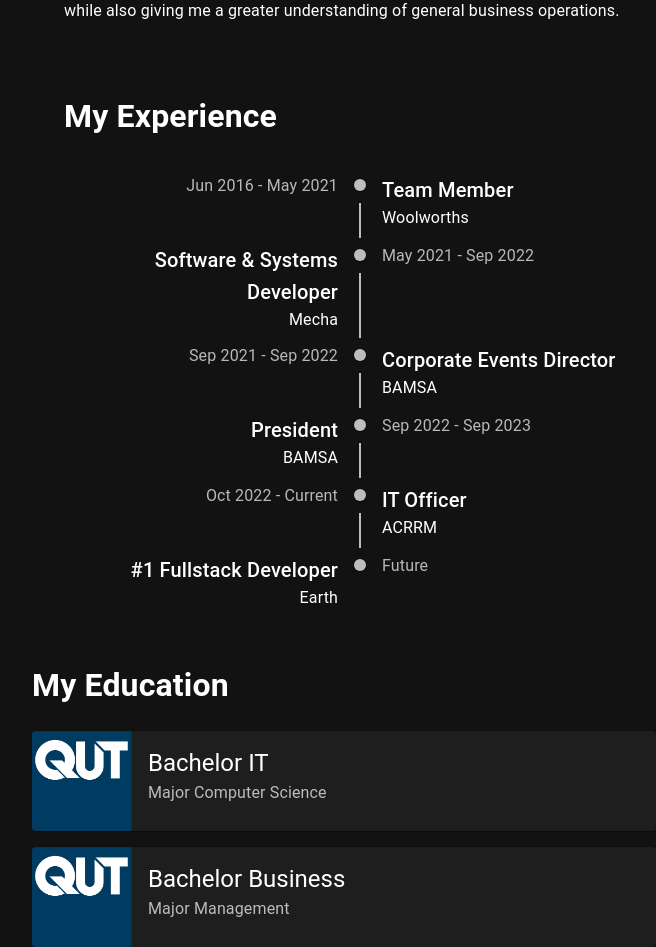
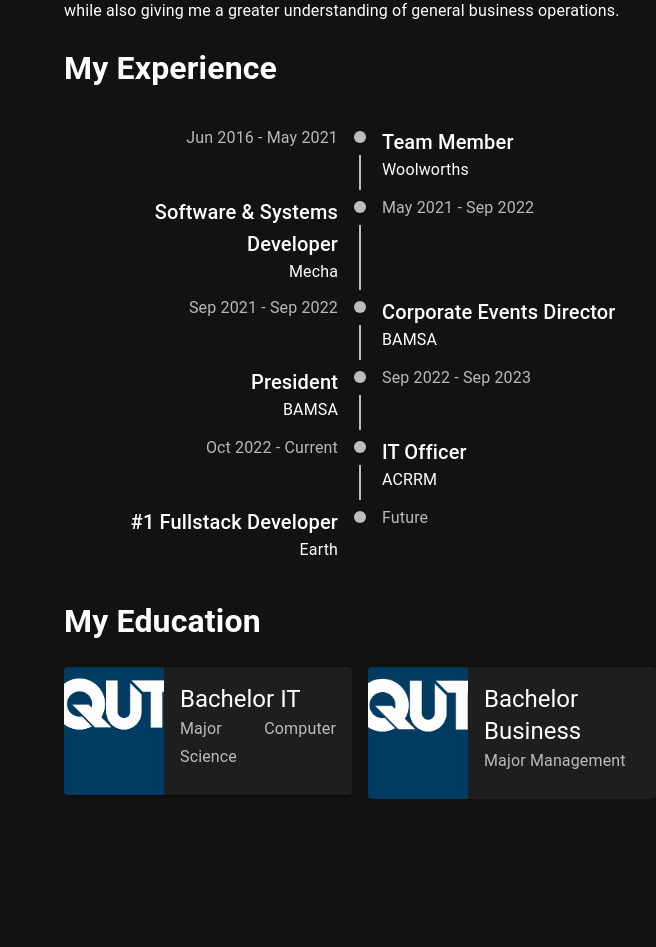
Before and after one commit to JonoMN/JonoMN.github.io, a React (Create React App) app: page / in a window 1280 px wide. Shown: the part 1500-2447 px from the top of the page, without its empty margins (280-936 px from the left). After the commit the page ends 2299 px from the top, so only its background shows below. Built offline with nearby package versions, Linux system fonts and the light colour scheme.

Commit message:
Moved Timeline to Component

```diff
--- /dev/null
+++ b/src/components/Timeline.js
@@ -0,0 +1,106 @@
+import Typography from "@mui/material/Typography";
+import Timeline from "@mui/lab/Timeline";
+import TimelineItem from "@mui/lab/TimelineItem";
+import TimelineSeparator from "@mui/lab/TimelineSeparator";
+import TimelineConnector from "@mui/lab/TimelineConnector";
+import TimelineContent from "@mui/lab/TimelineContent";
+import TimelineDot from "@mui/lab/TimelineDot";
+import TimelineOppositeContent from "@mui/lab/TimelineOppositeContent";
+
+function TimelineComponent() {
+  return (
+    <Timeline position="alternate">
+      <TimelineItem>
+        <TimelineOppositeContent color="text.secondary">
+          Jun 2016 - May 2021
+        </TimelineOppositeContent>
+        <TimelineSeparator>
+          <TimelineDot />
+          <TimelineConnector />
+        </TimelineSeparator>
+        <TimelineContent>
+          <Typography variant="h6" component="span">
+            Team Member
+          </Typography>
+          <Typography>Woolworths</Typography>
+        </TimelineContent>
+      </TimelineItem>
+      <TimelineItem>
+        <TimelineOppositeContent color="text.secondary">
+          May 2021 - Sep 2022
+        </TimelineOppositeContent>
+        <TimelineSeparator>
+          <TimelineDot />
+          <TimelineConnector />
+        </TimelineSeparator>
+        <TimelineContent>
+          <Typography variant="h6" component="span">
+            Software & Systems Developer
+          </Typography>
+          <Typography>Mecha</Typography>
+        </TimelineContent>
+      </TimelineItem>
+      <TimelineItem>
+        <TimelineOppositeContent color="text.secondary">
+          Sep 2021 - Sep 2022
+        </TimelineOppositeContent>
+        <TimelineSeparator>
+          <TimelineDot />
+          <TimelineConnector />
+        </TimelineSeparator>
+        <TimelineContent>
+          <Typography variant="h6" component="span">
+            Corporate Events Director
+          </Typography>
+          <Typography>BAMSA</Typography>
+        </TimelineContent>
+      </TimelineItem>
+      <TimelineItem>
+        <TimelineOppositeContent color="text.secondary">
+          Sep 2022 - Sep 2023
+        </TimelineOppositeContent>
+        <TimelineSeparator>
+          <TimelineDot />
+          <TimelineConnector />
+        </TimelineSeparator>
+        <TimelineContent>
+          <Typography variant="h6" component="span">
+            President
+          </Typography>
+          <Typography>BAMSA</Typography>
+        </TimelineContent>
+      </TimelineItem>
+      <TimelineItem>
+        <TimelineOppositeContent color="text.secondary">
+          Oct 2022 - Current
+        </TimelineOppositeContent>
+        <TimelineSeparator>
+          <TimelineDot />
+          <TimelineConnector />
+        </TimelineSeparator>
+        <TimelineContent>
+          <Typography variant="h6" component="span">
+            IT Officer
+          </Typography>
+          <Typography>ACRRM</Typography>
+        </TimelineContent>
+      </TimelineItem>
+      <TimelineItem>
+        <TimelineOppositeContent color="text.secondary">
+          Future
+        </TimelineOppositeContent>
+        <TimelineSeparator>
+          <TimelineDot />
+        </TimelineSeparator>
+        <TimelineContent>
+          <Typography variant="h6" component="span">
+            #1 Fullstack Developer
+          </Typography>
+          <Typography>Earth</Typography>
+        </TimelineContent>
+      </TimelineItem>
+    </Timeline>
+  );
+}
+
+export default TimelineComponent;
--- a/src/pages/home.js
+++ b/src/pages/home.js
@@ -10,15 +10,8 @@
 import { loadSlim } from "tsparticles-slim";
 import CardContent from "@mui/material/CardContent";
 import CardMedia from "@mui/material/CardMedia";
+import TimelineComponent from "../components/Timeline";
 
-import Timeline from "@mui/lab/Timeline";
-import TimelineItem from "@mui/lab/TimelineItem";
-import TimelineSeparator from "@mui/lab/TimelineSeparator";
-import TimelineConnector from "@mui/lab/TimelineConnector";
-import TimelineContent from "@mui/lab/TimelineContent";
-import TimelineDot from "@mui/lab/TimelineDot";
-import TimelineOppositeContent from "@mui/lab/TimelineOppositeContent";
-import Paper from "@mui/material/Paper";
 import Box from "@mui/material/Box";
 
 import Particles from "react-particles";
@@ -152,152 +145,51 @@
             height: "800px",
           }}
         >
-          {/* <Card
-            style={{ background: "rgba(30, 30, 30, 0.9)" }}
-            sx={{ p: 2, width: "75%" }}
-          > */}
           <Typography variant="h1">JONATHAN NELSON</Typography>
           <Typography variant="h3" color="text.secondary">
             //Aspiring Fullstack Developer
           </Typography>
-          {/* </Card> */}
         </Container>
         <Container
           style={{ color: "white", textAlign: "justify" }}
           sx={{ width: "50%", margin: "auto" }}
         >
-          <Grid container spacing={4}>
-            <Grid item xs={12}>
           <h1>About Me</h1>
           <Item>
             <p>
-                  Software development has been a passion of mine since I bought
-                  my first computer, it motivates me to know that my work will
-                  one day drive innovation and productivity in the world. In
-                  conjunction with my love for computers, I have always been
-                  hungry for self-growth in all aspects of my life. I am eager
-                  to gain access to opportunities that will improve my teamwork,
-                  leadership and problem-solving.
+              Software development has been a passion of mine since I bought my
+              first computer, it motivates me to know that my work will one day
+              drive innovation and productivity in the world. In conjunction
+              with my love for computers, I have always been hungry for
+              self-growth in all aspects of my life. I am eager to gain access
+              to opportunities that will improve my teamwork, leadership and
+              problem-solving.
             </p>
             <p>
               My Computer Science degree has strongly prepared me for the
-                  technical challenges I will face in any role. During my
-                  computer science degree, I specialised in Full Stack
-                  development coming to a pinnacle with the successful
-                  development of a greenfield app for the financial consulting
-                  business, BUSINESSNAV.
+              technical challenges I will face in any role. During my computer
+              science degree, I specialised in Full Stack development coming to
+              a pinnacle with the successful development of a greenfield app for
+              the financial consulting business, BUSINESSNAV.
             </p>
             <p>
               Beyond technical skills, my extra value comes from my Business
-                  Management degree and the lessons I have learnt from working
-                  in previous teams. My business degree and previous experience
-                  have enhanced my project management, client communication,
-                  team collaboration and innovation skills while also giving me
-                  a greater understanding of general business operations.
+              Management degree and the lessons I have learnt from working in
+              previous teams. My business degree and previous experience have
+              enhanced my project management, client communication, team
+              collaboration and innovation skills while also giving me a greater
+              understanding of general business operations.
             </p>
           </Item>
-            </Grid>
-            <Grid item xs={12}>
+
           <h1>My Experience</h1>
-              <Item>
-                <Timeline position="alternate">
-                  <TimelineItem>
-                    <TimelineOppositeContent color="text.secondary">
-                      Jun 2016 - May 2021
-                    </TimelineOppositeContent>
-                    <TimelineSeparator>
-                      <TimelineDot />
-                      <TimelineConnector />
-                    </TimelineSeparator>
-                    <TimelineContent>
-                      <Typography variant="h6" component="span">
-                        Team Member
-                      </Typography>
-                      <Typography>Woolworths</Typography>
-                    </TimelineContent>
-                  </TimelineItem>
-                  <TimelineItem>
-                    <TimelineOppositeContent color="text.secondary">
-                      May 2021 - Sep 2022
-                    </TimelineOppositeContent>
-                    <TimelineSeparator>
-                      <TimelineDot />
-                      <TimelineConnector />
-                    </TimelineSeparator>
-                    <TimelineContent>
-                      <Typography variant="h6" component="span">
-                        Software & Systems Developer
-                      </Typography>
-                      <Typography>Mecha</Typography>
-                    </TimelineContent>
-                  </TimelineItem>
-                  <TimelineItem>
-                    <TimelineOppositeContent color="text.secondary">
-                      Sep 2021 - Sep 2022
-                    </TimelineOppositeContent>
-                    <TimelineSeparator>
-                      <TimelineDot />
-                      <TimelineConnector />
-                    </TimelineSeparator>
-                    <TimelineContent>
-                      <Typography variant="h6" component="span">
-                        Corporate Events Director
-                      </Typography>
-                      <Typography>BAMSA</Typography>
-                    </TimelineContent>
-                  </TimelineItem>
-                  <TimelineItem>
-                    <TimelineOppositeContent color="text.secondary">
-                      Sep 2022 - Sep 2023
-                    </TimelineOppositeContent>
-                    <TimelineSeparator>
-                      <TimelineDot />
-                      <TimelineConnector />
-                    </TimelineSeparator>
-                    <TimelineContent>
-                      <Typography variant="h6" component="span">
-                        President
-                      </Typography>
-                      <Typography>BAMSA</Typography>
-                    </TimelineContent>
-                  </TimelineItem>
-                  <TimelineItem>
-                    <TimelineOppositeContent color="text.secondary">
-                      Oct 2022 - Current
-                    </TimelineOppositeContent>
-                    <TimelineSeparator>
-                      <TimelineDot />
-                      <TimelineConnector />
-                    </TimelineSeparator>
-                    <TimelineContent>
-                      <Typography variant="h6" component="span">
-                        IT Officer
-                      </Typography>
-                      <Typography>ACRRM</Typography>
-                    </TimelineContent>
-                  </TimelineItem>
-                  <TimelineItem>
-                    <TimelineOppositeContent color="text.secondary">
-                      Future
-                    </TimelineOppositeContent>
-                    <TimelineSeparator>
-                      <TimelineDot />
-                    </TimelineSeparator>
-                    <TimelineContent>
-                      <Typography variant="h6" component="span">
-                        #1 Fullstack Developer
-                      </Typography>
-                      <Typography>Earth</Typography>
-                    </TimelineContent>
-                  </TimelineItem>
-                </Timeline>
-              </Item>
-            </Grid>
+          <TimelineComponent />
+
           <Box>
             <h1>My Education</h1>
             <Item>
               <Grid container spacing={2}>
-                  <Grid item xs={12}>
+                <Grid item xs={6}>
                   <Card sx={{ display: "flex" }}>
                     <CardMedia
                       component="img"
@@ -319,7 +211,7 @@
                     </Box>
                   </Card>
                 </Grid>
-                  <Grid item xs={12}>
+                <Grid item xs={6}>
                   <Card sx={{ display: "flex" }}>
                     <CardMedia
                       component="img"
@@ -329,9 +221,7 @@
                     />
                     <Box sx={{ display: "flex", flexDirection: "column" }}>
                       <CardContent>
-                          <Typography variant="h5">
-                            Bachelor Business
-                          </Typography>
+                        <Typography variant="h5">Bachelor Business</Typography>
                         <Typography
                           variant="subtitle1"
                           color="text.secondary"
@@ -346,7 +236,6 @@
               </Grid>
             </Item>
           </Box>
-          </Grid>
         </Container>
       </div>
     </div>
--- a/src/pages/projects.js
+++ b/src/pages/projects.js
@@ -7,6 +7,7 @@
 // MUI Grid
 import Grid from "@mui/material/Grid";
 import Item from "@mui/material/Grid";
+import { Typography } from "@mui/material";
 
 function Projects() {
   let projects = [
@@ -51,17 +52,11 @@
   return (
     <div
       style={{
-        width: "100%",
-        height: "100%",
-        position: "absolute",
         backgroundColor: "#121212",
       }}
     >
-      <Container
-        className="aboutMe"
-        style={{ color: "white", textAlign: "justify", paddingTop: "8vh" }}
-      >
-        <h1>/projects</h1>
+      <Container style={{ color: "white", paddingTop: "10vh" }}>
+        <Typography variant="h4">/ PROJECTS</Typography>
         <Grid container>{componentsArr}</Grid>
       </Container>
     </div>
```
Lines whose indentation alone changed are shown as unchanged.
